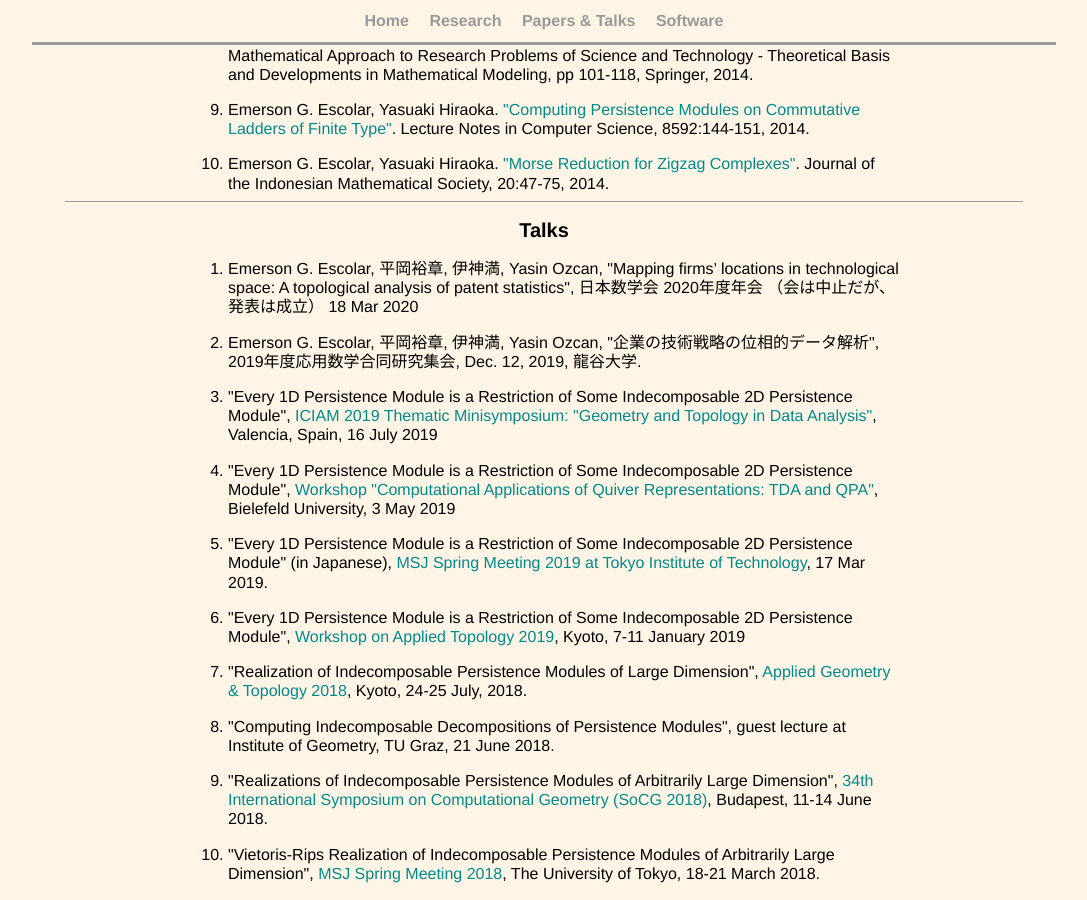
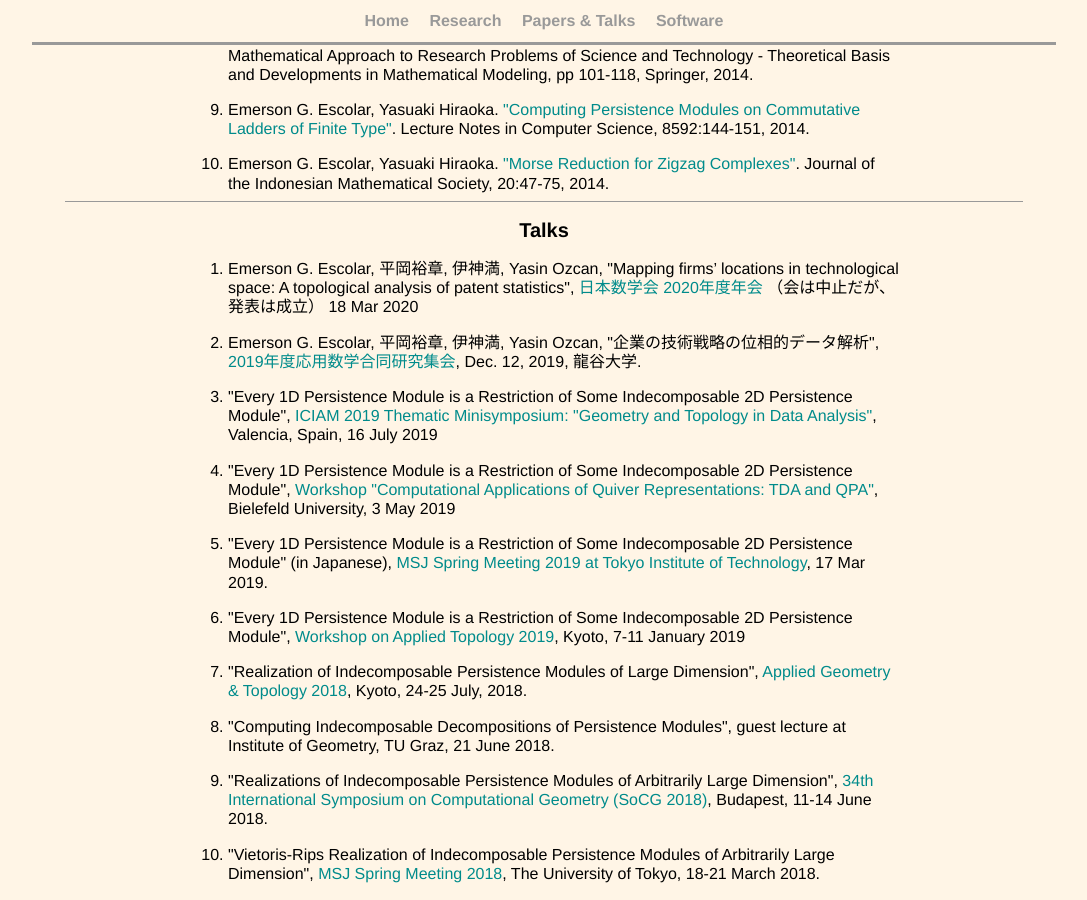
Before and after one commit to emerson-escolar/emerson-escolar.github.io, a Jekyll site: the page built from research_lists.html, in a window 1280 px wide and 900 px high, scrolled down 1230 px. Shown: the whole window, without its empty margins (96-1183 px from the left). Built offline with Jekyll 4.4.1, drawn with Linux system fonts in a browser that asks for light colours; some of the changed lines change nothing that is shown.

Commit message:
more links

```diff
--- a/research_lists.html
+++ b/research_lists.html
@@ -198,13 +198,17 @@ title: Emer's Papers & Talks
     <li>
       Emerson G. Escolar, 平岡裕章, 伊神満, Yasin Ozcan,
       "Mapping firms’ locations in technological space: A topological analysis of patent statistics",
-      日本数学会 2020年度年会 （会は中止だが、発表は成立） 18 Mar 2020
+      <a target="_blank" href="https://mathsoc.jp/meeting/nichidai20mar/">
+        日本数学会 2020年度年会</a>
+      （会は中止だが、発表は成立） 18 Mar 2020
     </li>
 
     <li>
       Emerson G. Escolar, 平岡裕章, 伊神満, Yasin Ozcan,
       "企業の技術戦略の位相的データ解析",
-      2019年度応用数学合同研究集会, Dec. 12, 2019, 龍谷大学.
+      <a target="_blank" href="http://infoshako.sk.tsukuba.ac.jp/~cam/2019/">
+        2019年度応用数学合同研究集会</a>,
+      Dec. 12, 2019, 龍谷大学.
     </li>
 
     <li>
```
